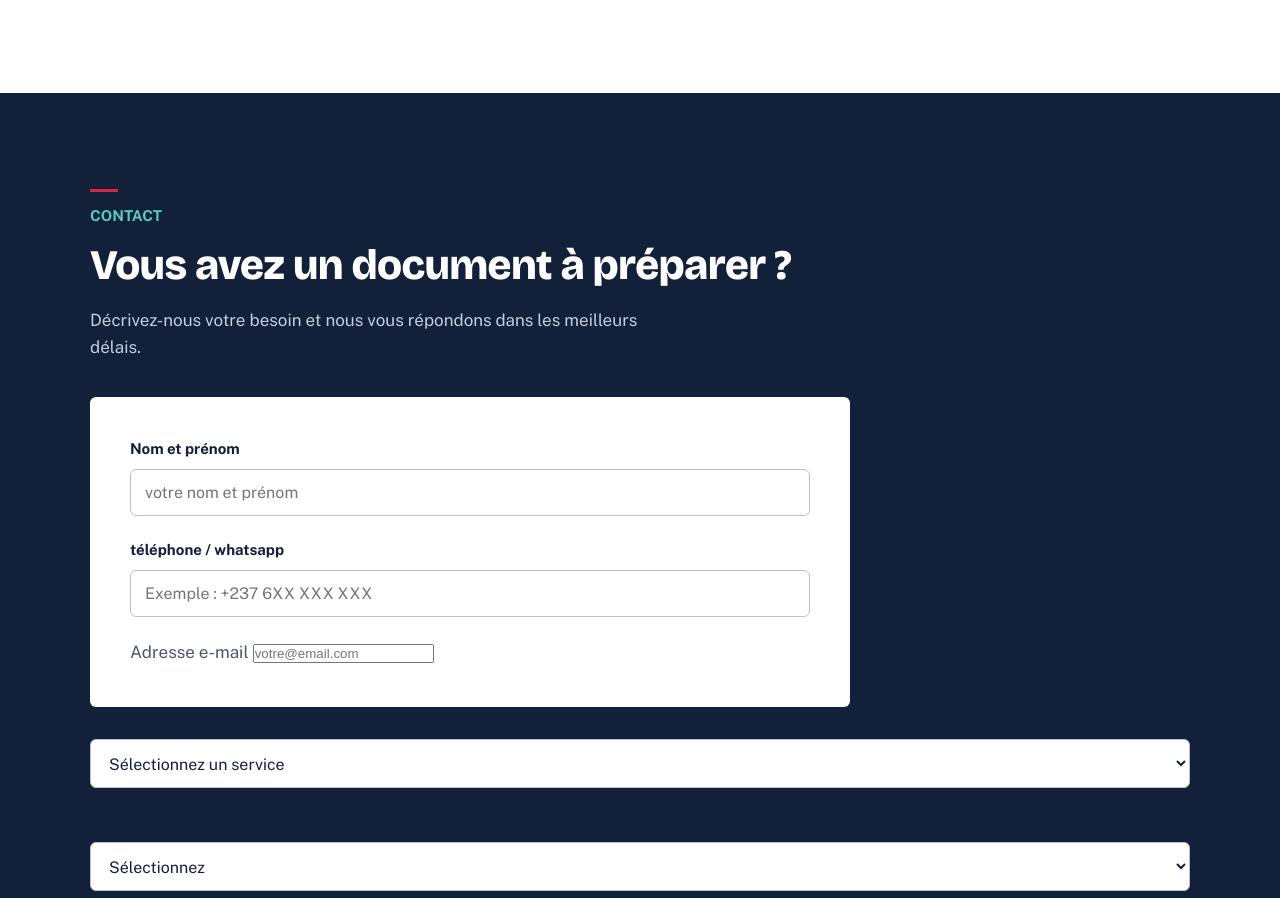
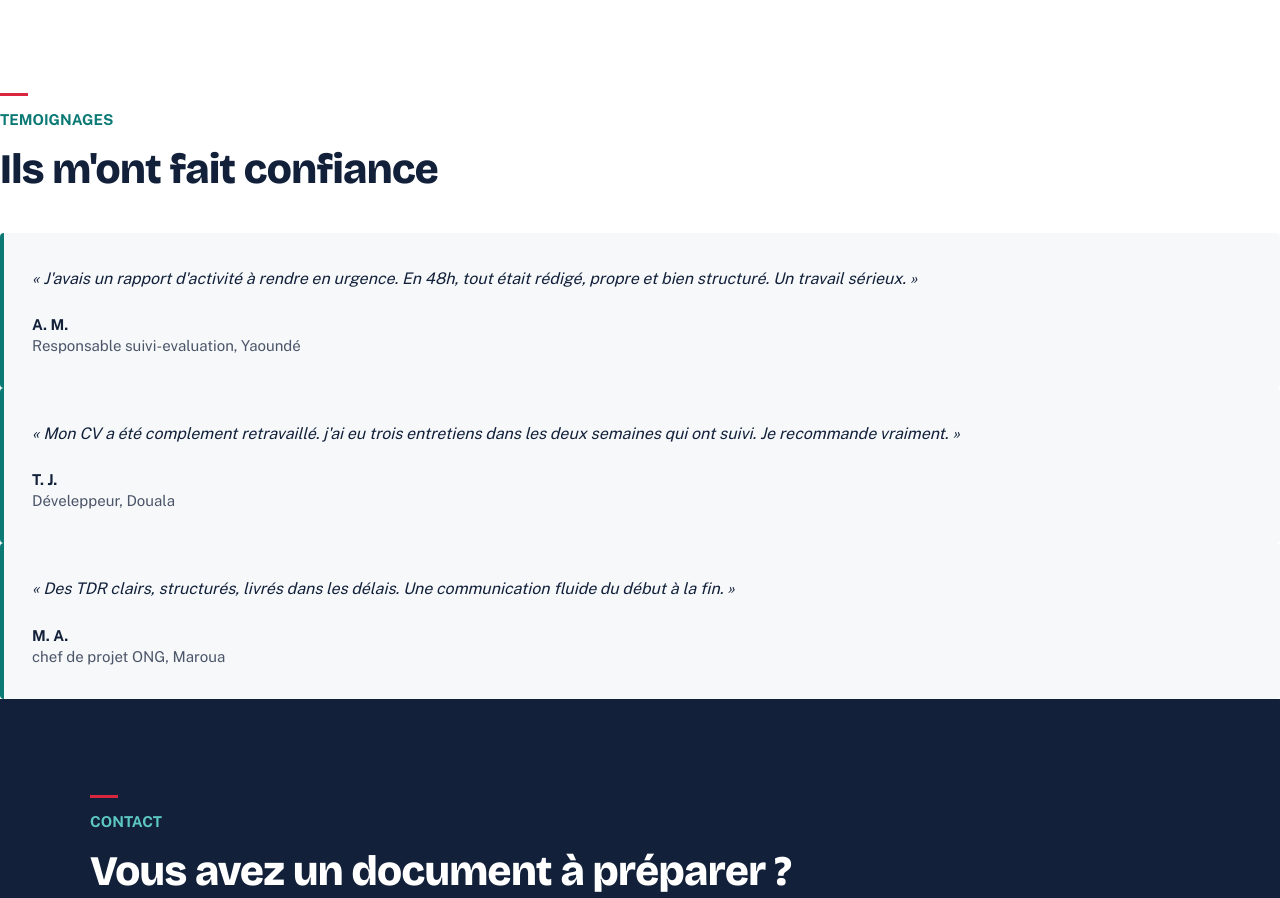
Before and after one commit to tf-digitalconsulting/tf-digital-consulting, a plain HTML site: page index.html in a window 1280 px wide. Shown: the part 6074-6972 px from the top of the page. Drawn offline with nearby package versions, Linux system fonts and the light colour scheme.

Commit message:
Ajout sections processus et sections temoignages

```diff
--- a/index.html
+++ b/index.html
@@ -509,12 +509,56 @@
      </div>
      <h3>Documents professionnels</h3>
      <p>Mise en page soignée de documents Word et d'autres supports professionnels</p>
-   </article>
+      </article>
 
-</div>
+        </div>
+        </section>
 
 
-        </section>
+        <!-- TEMOIGNAGES-->
+         <section id="temoignages" class="temoignage-section">
+           <div class="section-introduction">
+             <p class="titre-section">TEMOIGNAGES</p>
+             <h2>Ils m'ont fait confiance</h2>
+           </div>
+
+           <div class="temoignage-grille">
+
+              <div class="temoignage-carte">
+                <p class="temoignage-texte">
+                    « J'avais un rapport d'activité à rendre en urgence.
+                En 48h, tout était rédigé, propre et bien structuré.
+                Un travail sérieux. »
+                </p>
+                <p class="temoignage-auteur">
+                    <strong>A. M.</strong><br>
+                    <span> Responsable suivi-evaluation, Yaoundé</span>
+                </p>
+              </div>
+              <div class="temoignage-carte">
+                <p class="temoignage-texte">
+                   « Mon CV a été complement retravaillé. j'ai eu trois entretiens dans les deux
+                   semaines qui ont suivi. Je recommande vraiment. »
+                </p>
+                <p class="temoignage-auteur">
+                    <strong>T. J.</strong><br>
+                    <span>Déveleppeur, Douala</span>
+                </p>
+              </div>
+              <div class="temoignage-carte">
+                <p class="temoignage-texte">
+                   « Des TDR clairs, structurés, livrés dans les délais.
+                   Une communication fluide du début à la fin. »
+                </p>
+                <p class="temoignage-auteur">
+                    <strong>M. A.</strong><br>
+                    <span> chef de projet ONG, Maroua</span>
+                </p>
+              </div>
+
+           </div>
+
+         </section>
 
 
         <!-- CONTACT -->
```
